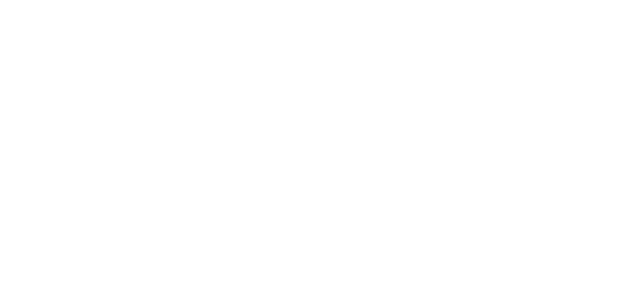
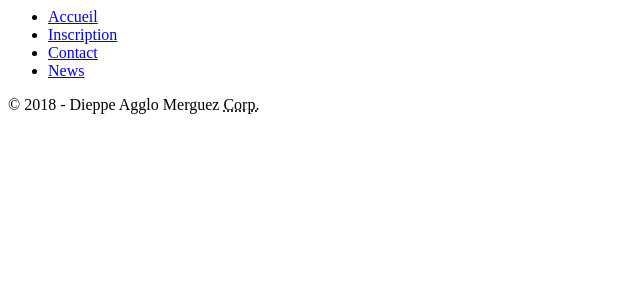
Before and after one commit to LeBusay/PHPDIEPPE, a PHP site: page / in a window 1280 px wide. Before the commit the part shown is empty. Shown: the top 300 px of the page, without its empty margins (0-640 px from the left). Run offline with PHP 8.4, Linux system fonts and the light colour scheme.

Commit message:
Ajout header footer

```diff
--- /dev/null
+++ b/includes/footer.php
@@ -0,0 +1,3 @@
+<footer>
+<p>&copy; <?php echo date('Y'); ?> - Dieppe Agglo Merguez <abbr title = "Corporation">Corp.</abbr></p>
+</footer>
--- /dev/null
+++ b/includes/header.php
@@ -0,0 +1,10 @@
+<header>
+    <nav>
+        <ul>
+            <li><a href="index.php?page=home">Accueil</a></li>
+            <li><a href="index.php?page=registration">Inscription</a></li>
+            <li><a href="index.php?page=contact">Contact</a></li>
+            <li><a href="index.php?page=news">News</a></li>
+        </ul>
+    </nav>
+</header>
--- a/index.php
+++ b/index.php
@@ -1,3 +1,4 @@
-<php
-echo "coucou";
-?>
+<?php
+include "./includes/header.php";
+
+include "./includes/footer.php";
```
